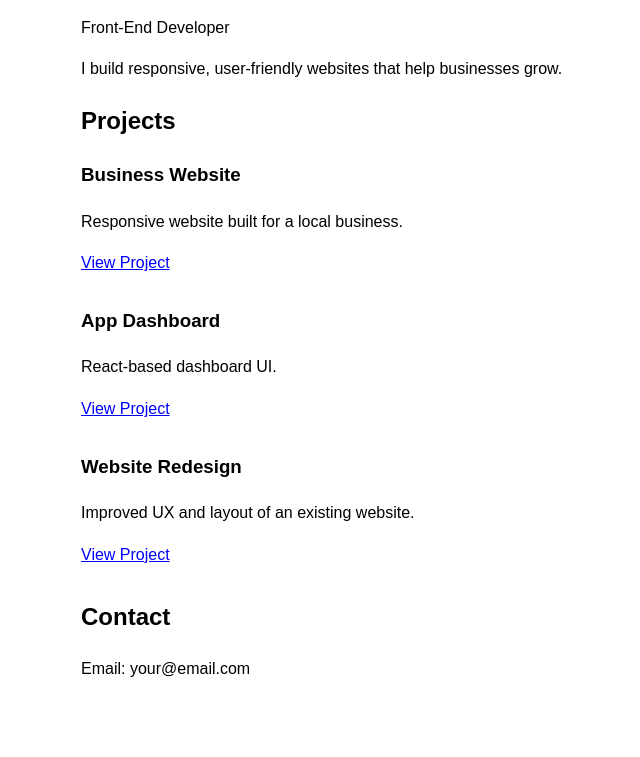
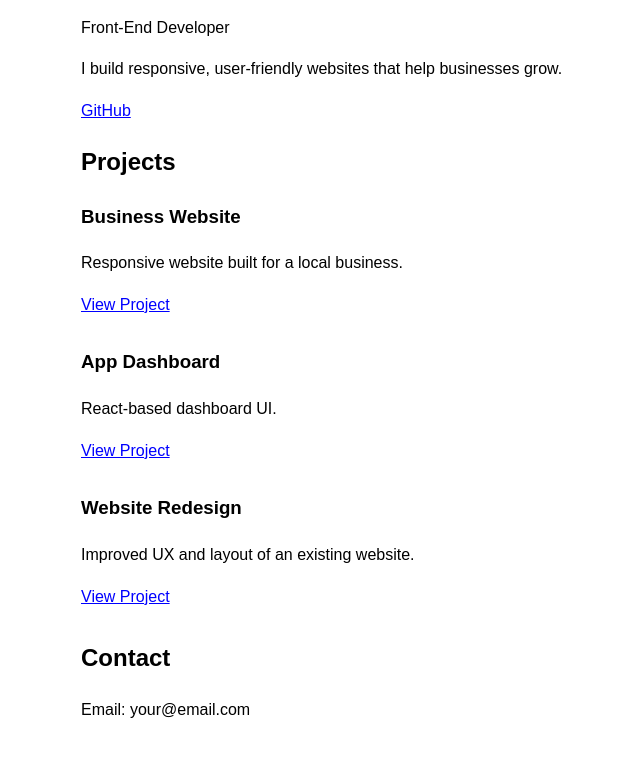
Before and after one commit to ivargas-dev/portfolio, a plain HTML site: page index.html in a window 1280 px wide. Shown: the part 123-880 px from the top of the page, without its empty margins (159-799 px from the left). Before the commit the page ends 840 px from the top, so only its background shows below. Drawn offline with Linux system fonts and the light colour scheme.

Commit message:
Update index.html

```diff
--- a/index.html
+++ b/index.html
@@ -9,6 +9,9 @@
   <h1>Ian Vargas</h1>
   <p>Front-End Developer</p>
   <p>I build responsive, user-friendly websites that help businesses grow.</p>
+  <p>
+     <a href="https://github.com/ivargas-dev">GitHub</a>
+  </p>
 
   <h2>Projects</h2>
 
```
